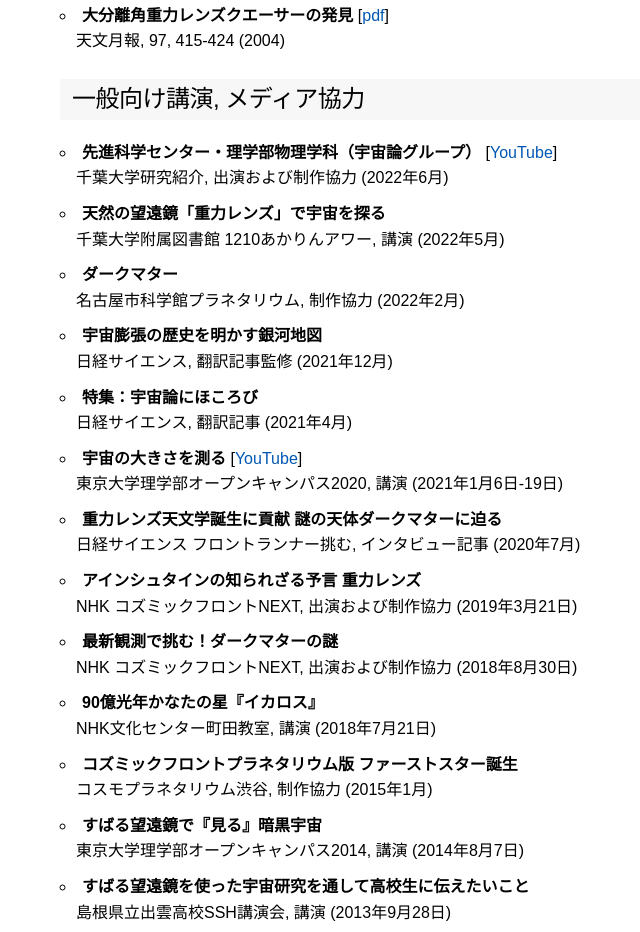
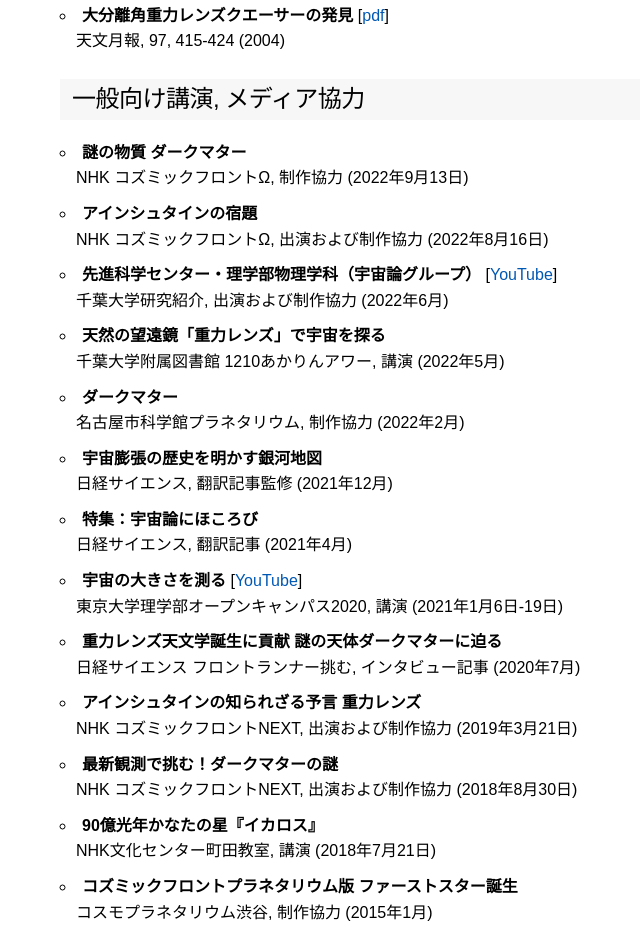
Before and after one commit to oguri/oguri.github.io, a plain HTML site: page public-j.html in a window 1280 px wide. Shown: the part 1419-2351 px from the top of the page, without its empty margins (0-640 px from the left). Drawn offline with Linux system fonts and the light colour scheme.

Commit message:
public-j.html updated

```diff
--- a/public-j.html
+++ b/public-j.html
@@ -88,6 +88,10 @@
 	  </ul>
 	  <h5>一般向け講演, メディア協力</h5>
 	  <ul>
+	    <li><b>謎の物質 ダークマター</b>
+	      <br>NHK コズミックフロントΩ, 制作協力 (2022年9月13日)</li>
+	    <li><b>アインシュタインの宿題</b>
+	      <br>NHK コズミックフロントΩ, 出演および制作協力 (2022年8月16日)</li>
 	    <li><b>先進科学センター・理学部物理学科（宇宙論グループ）</b> [<a href="https://youtu.be/OKquCm7MEyM">YouTube</a>]
 	      <br>千葉大学研究紹介, 出演および制作協力 (2022年6月)</li>
 	    <li><b>天然の望遠鏡「重力レンズ」で宇宙を探る</b>
```
